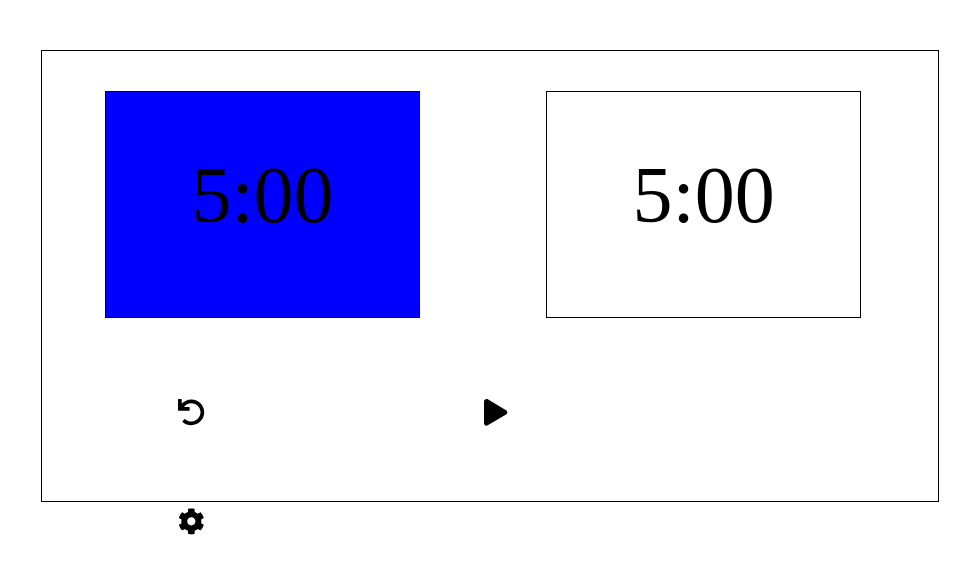
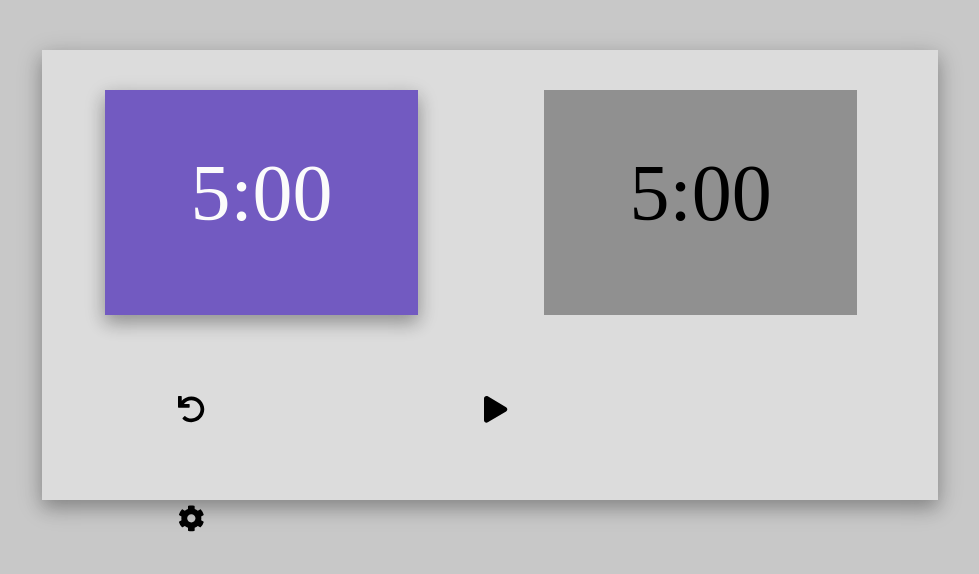
Before and after one commit to AntonyDamico/chessClock, a plain HTML site: page index.html in a window 1280 px wide. Shown: the whole page, without its empty margins (150-1129 px from the left). Drawn offline with Linux system fonts and the light colour scheme.

Commit message:
Styling the clock

```diff
--- a/css/stylesheet.css
+++ b/css/stylesheet.css
@@ -1,30 +1,37 @@
 body {
 	margin: 0;
 	padding: 0;
+	color: black;
+	background: rgb(200,200,200);
 }
 
 #container {
 	height: 450px;
 	width: 70%;
-	border: 1px solid black;
 	margin: 50px auto;
 	padding: 0;
+	background: rgb(220,220,220);
+	box-shadow: 0 8px 16px 0 rgba(0,0,0,0.2), 0 6px 25px 0 rgba(0,0,0,0.19);
 }
-
-.active {
-	background: blue;
-}
-
 
 .player {
 	height: 50%;
 	width: 35%;
-	border: 1px solid black;
 	margin: 40px 7%;
 	float: left;
 	font-size: 5em;
 	vertical-align: middle;
 	line-height: 100%;
+	background: rgba(70,70,70,0.5);
+	transition: 0.3s;
+	cursor: pointer;
+	user-select: none;
+}
+
+.active {
+	background: rgb(114,90,193);
+	color: rgb(251,251,251);
+	box-shadow: 0 8px 16px 0 rgba(0,0,0,0.2), 0 6px 20px 0 rgba(0,0,0,0.19);
 }
 
 p {
@@ -39,4 +46,10 @@ button {
 	background: none;
 	border: none;
 	outline: none;
+	transition: 0.3s;
+	cursor: pointer;
 }
+
+button:hover {
+	color: rgb(90, 90, 90);
+}
```
Also changed, not shown: js/script.js (+8 -11 lines).
